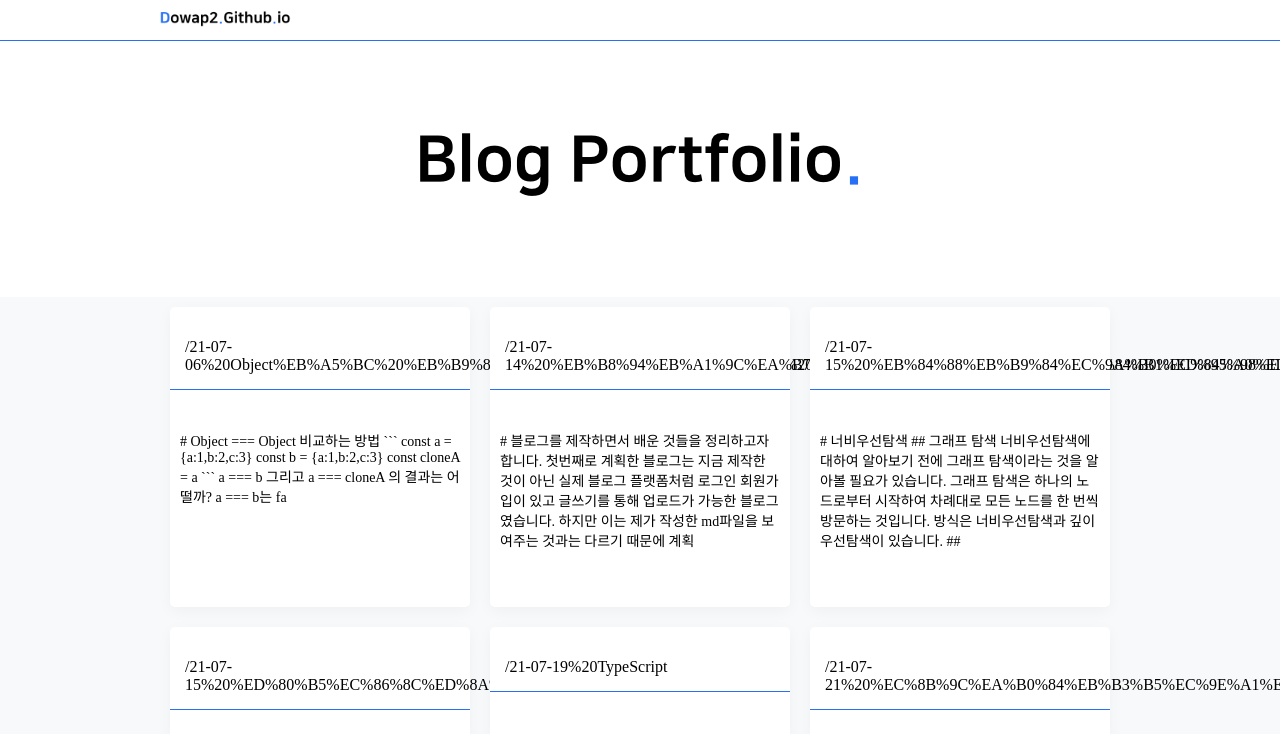
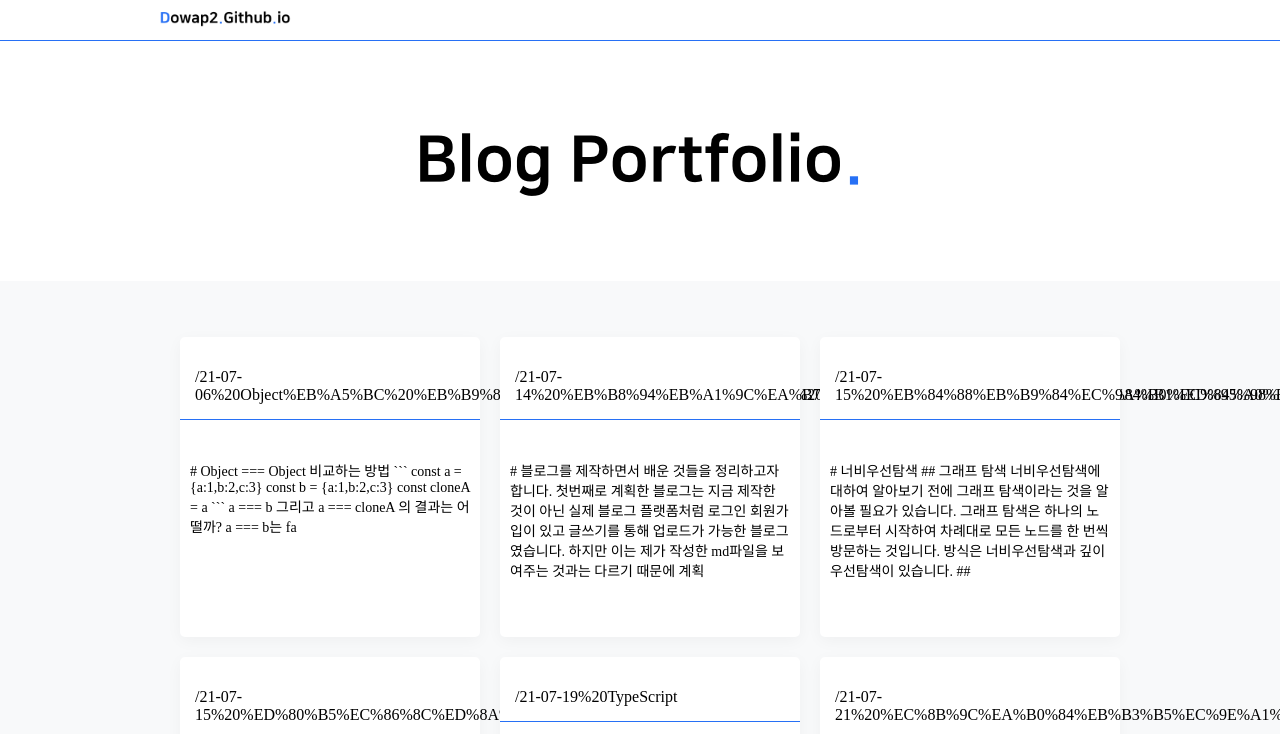
Before and after one commit to Dowap2/dowap2.github.io, a React (Create React App) app: page / in a window 1280 px wide. Shown: the top 734 px of the page. Built offline with nearby package versions, Linux system fonts and the light colour scheme.

Commit message:
add animation

```diff
--- a/src/Blog/Layout.jsx
+++ b/src/Blog/Layout.jsx
@@ -10,6 +10,7 @@ const MainBackground = styled.div`
 const LayoutComponent = styled.div`
   width: 960px;
   margin: auto;
+  padding: 20px;
   @media only screen and (max-width: 960px) {
     width: 100%;
   }
--- a/src/Blog/Main/List/List.jsx
+++ b/src/Blog/Main/List/List.jsx
@@ -17,8 +17,13 @@ const ListComponent = styled.ul`
   display: flex;
   flex-wrap: wrap;
 `;
+const ListItemSpace = styled.div`
+  width: 320px;
+  height: 320px;
+  display: flex;
+`;
 const ListItemComponent = styled.div`
-  margin: 10px;
+  margin: 20px;
   width: 300px;
   height: 300px;
   border-radius: 5px;
@@ -26,6 +31,11 @@ const ListItemComponent = styled.div`
   background: #fff;
   display: flex;
   flex-direction: column;
+  transition: 0.25s ease-in 0s, transform 0.25s ease-in 0s;
+  &:hover {
+    margin-top: 10px;
+    box-shadow: rgb(0 0 0 / 16%) 0px 4px 16px 0px;
+  }
 `;
 const ListTitleComponent = styled.p`
   box-sizing: border-box;
@@ -84,10 +94,12 @@ export function List() {
         markdownTitle.map(listTitle => {
           const item = (
             <Link to={`/view/${index}`} style={linkStyle} key={index}>
-              <ListItemComponent>
-                <ListTitleComponent>{listTitle}</ListTitleComponent>
-                <ListPreview>{postMarkdown[index]}</ListPreview>
-              </ListItemComponent>
+              <ListItemSpace>
+                <ListItemComponent>
+                  <ListTitleComponent>{listTitle}</ListTitleComponent>
+                  <ListPreview>{postMarkdown[index]}</ListPreview>
+                </ListItemComponent>
+              </ListItemSpace>
             </Link>
           );
           index++;
```
